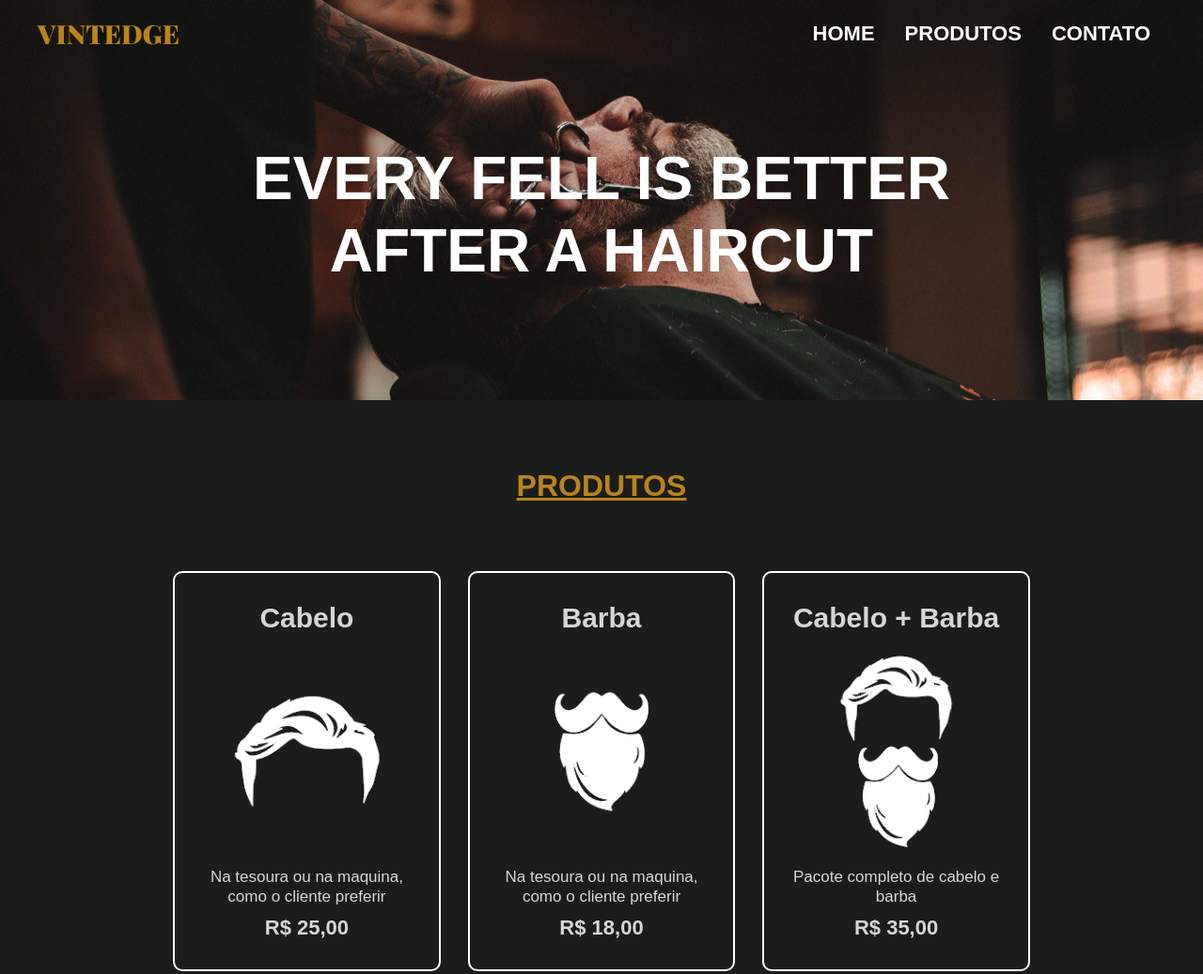
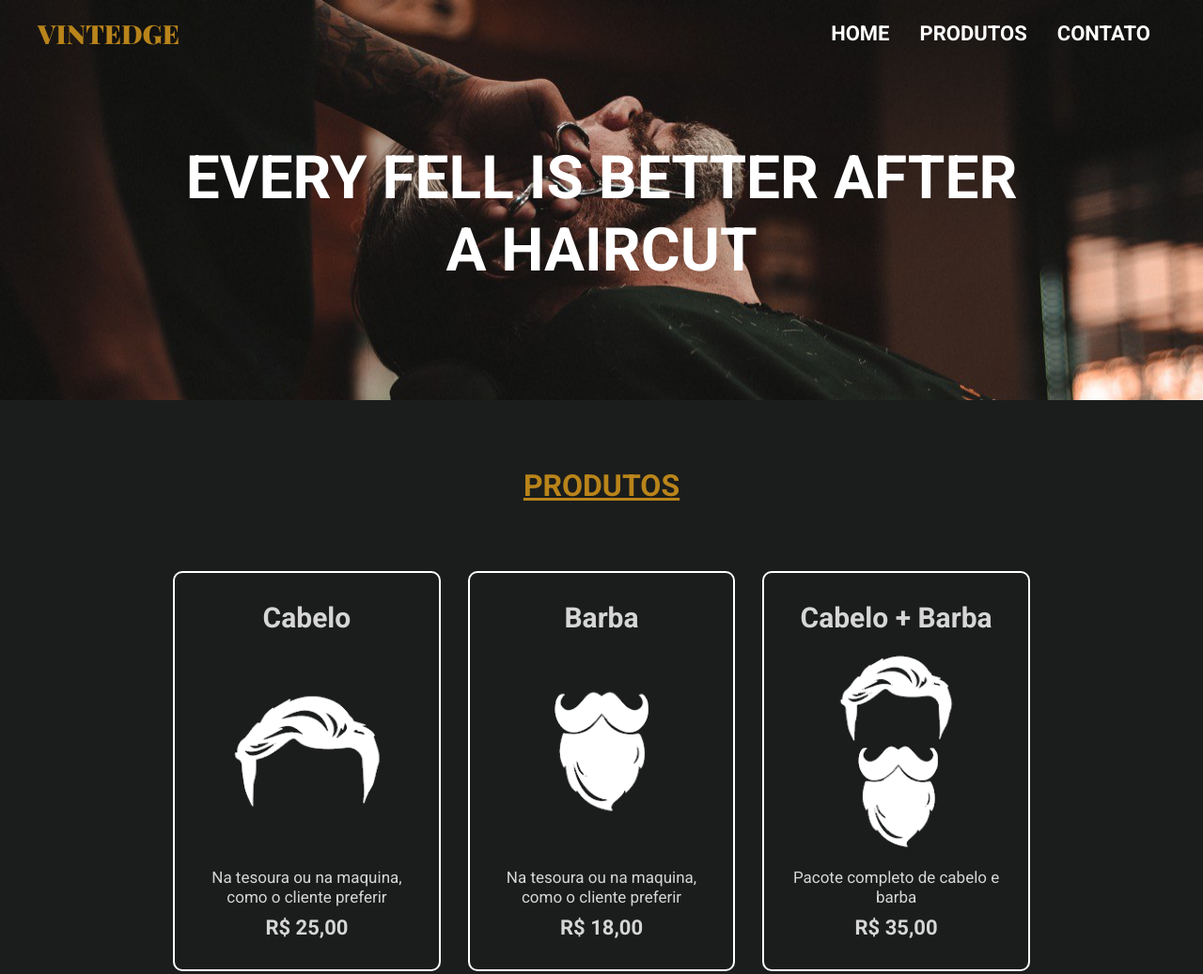
Before and after one commit to merielylima/Barbearia-Vintedge, a plain HTML site: page produtos.html in a window 1280 px wide. Shown: the top 1037 px of the page at 94% size. Drawn offline with nearby package versions, Linux system fonts and the light colour scheme.

Commit message:
update font

```diff
--- a/assets/css/style-home.css
+++ b/assets/css/style-home.css
@@ -3,7 +3,7 @@
 }
 body{
     background-color: #1b1d1c;
-    font-family: 'Teko', sans-serif;
+    font-family: 'Roboto', sans-serif;
     color:rgb(214, 214, 214);
     line-height: 1.2;
     font-size: 16px;
--- a/produtos.html
+++ b/produtos.html
@@ -5,6 +5,7 @@
     <head>
         <link rel="preconnect" href="https://fonts.googleapis.com">
         <link rel="preconnect" href="https://fonts.gstatic.com" crossorigin>
+        <link href="https://fonts.googleapis.com/css2?family=Playfair+Display:wght@900&family=Roboto:ital,wght@0,400;0,700;1,400&family=Rubik&display=swap" rel="stylesheet">
         <link href="https://fonts.googleapis.com/css2?family=Playfair+Display:wght@900&family=Rubik&display=swap" rel="stylesheet">
         <meta charset="UTF-8">
         <meta http-equiv="X-UA-Compatible" content="IE=edge">
```
